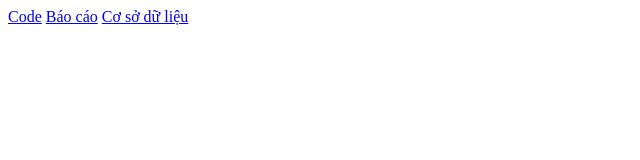
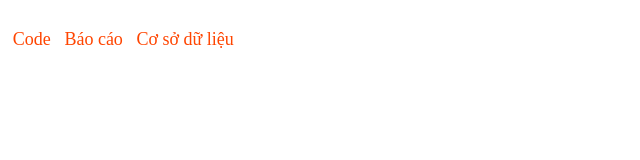
Before and after one commit to nncpro/quan_ly_xe_bus_winform, a plain HTML site: page index.html in a window 1280 px wide. Shown: the whole page, without its empty margins (0-640 px from the left). Drawn offline with Linux system fonts and the light colour scheme.

Commit message:
Update index.html

```diff
--- a/index.html
+++ b/index.html
@@ -3,6 +3,22 @@
 <head>
   <title>Quản lý xe bus</title>
   <meta charset="utf-8">
+  <style>
+    a{
+      text-decoration: none;
+      cursor: pointer;
+      display: inline-block;
+      margin: 1rem auto;
+      padding: 0.3rem;
+      color: orangered;
+      font-size: 18px;
+    }
+    a:hover{
+      font-size: 20px;
+      color: white;
+      background-color: orangered;
+    }
+  </style>
 </head>
 <body>
   <a href="https://1drv.ms/u/s!AhLkKiylsqadgYs0sCr1o1Qe4nrhuQ?e=F0jcQD">Code</a>
```
